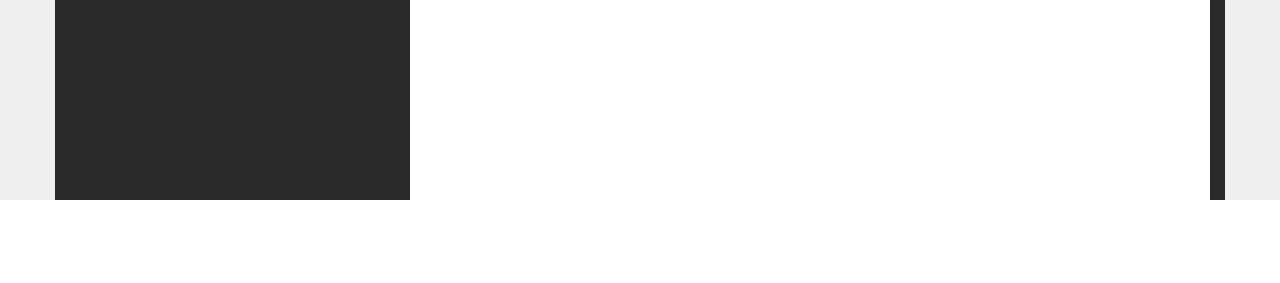
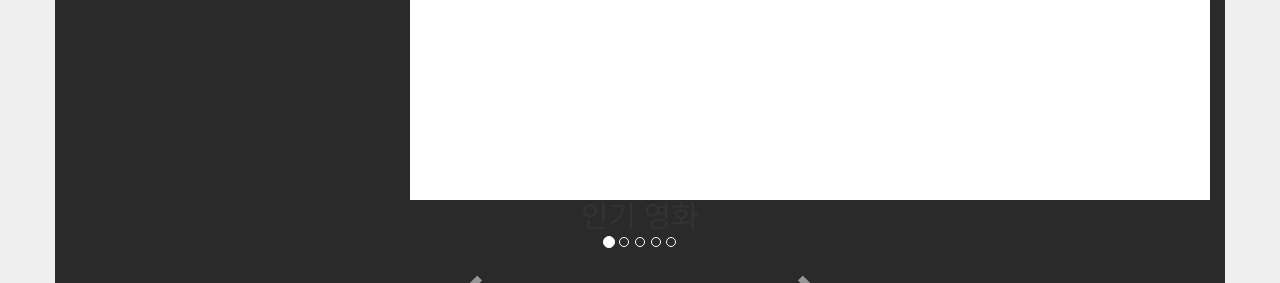
Before and after one commit to uoyssim/dbst, a Django app: page /recommend/ in a window 1280 px wide. Shown: the part 800-1083 px from the top of the page. Before the commit the page ends 1000 px from the top, so only its background shows below. Run offline with Django 3.2, Linux system fonts and the light colour scheme; some libraries are stand-ins or nearby versions.

Commit message:
추천 기능

```diff
--- a/blog/templates/blog/recommend.html
+++ b/blog/templates/blog/recommend.html
@@ -41,4 +41,44 @@
     </div>
     </div>
 </center>
+<center>
+    <div style="width:400px;">
+    <h2>인기 영화</h2>
+    <br><br>
+    <div id="Carousel" class="carousel slide" data-ride="carousel">
+        <!-- Indicators -->
+        <ol class="carousel-indicators">
+            <li data-target="#Carousel" data-slide-to="0" class="active"></li>
+            <li data-target="#Carousel" data-slide-to="1"></li>
+            <li data-target="#Carousel" data-slide-to="2"></li>
+            <li data-target="#Carousel" data-slide-to="3"></li>
+            <li data-target="#Carousel" data-slide-to="4"></li>
+        </ol>
+
+        <!-- Wrapper for slides -->
+        <div class="carousel-inner">
+            {% for movie in hotest %}
+                {% if forloop.counter0 == 0 %}
+                <div class="item active">
+                {% else %}
+                <div class="item">
+                {% endif %}
+            <a href="/movie_info/{{movie.movie_id}}"><img src={% static "images/"|add:movie.poster_url %} alt={{ movie.title_kor }} style="width:100%;"></a>
+            </div>
+            {% endfor %}
+            </div>
+
+            <!-- Left and right controls -->
+            <a class="left carousel-control" href="#Carousel" data-slide="prev">
+                <span class="glyphicon glyphicon-chevron-left"></span>
+                <span class="sr-only">Previous</span>
+            </a>
+            <a class="right carousel-control" href="#Carousel" data-slide="next">
+                <span class="glyphicon glyphicon-chevron-right"></span>
+                <span class="sr-only">Next</span>
+            </a>
+        </div>
+    </div>
+    </div>
+</center>
 {% endblock %}
--- a/blog/views.py
+++ b/blog/views.py
@@ -140,8 +140,8 @@
         except:
             user_inter = None
         newest = Movie.objects.exclude(movie_id__in=user_inter.values_list('movie', flat=True)).order_by('-playdate')[:5]
-        hot = UserInterest.objects.values('movie').annotate(count = Count('movie')).order_by('-count')[:5]
-        hotest = Movie.objects.filter(movie_id__in=hot.values_list('movie', flat=True))
+        hot = UserInterest.objects.values('movie').annotate(count = Count('movie')).order_by('-count')
+        hotest = Movie.objects.filter(movie_id__in=hot.values_list('movie', flat=True))[:5]
         return render(request, 'blog/recommend.html', {'user':user, 'newest':newest, 'hotest': hotest})
     else:
         recommends = Movie.objects.all().order_by('playdate')[:5]
```
